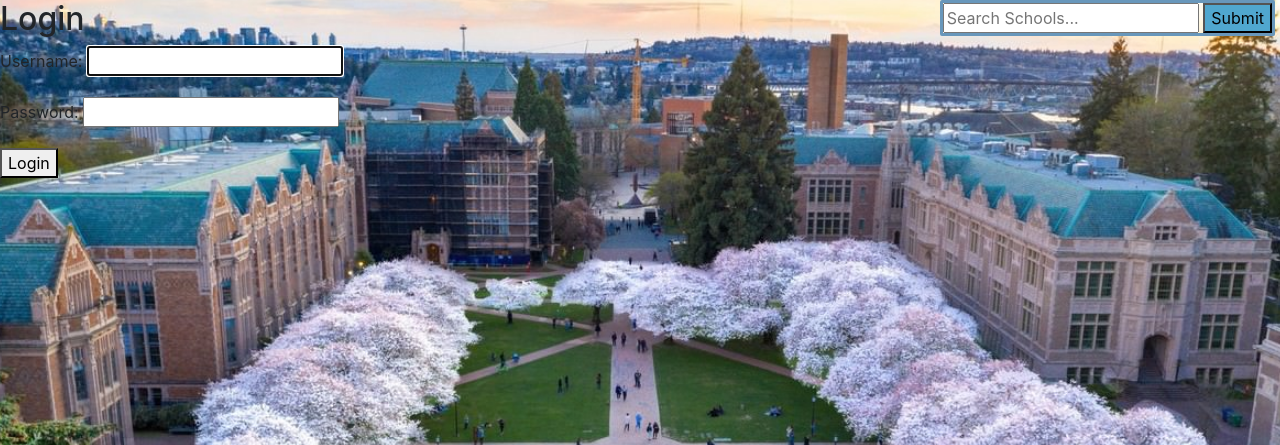
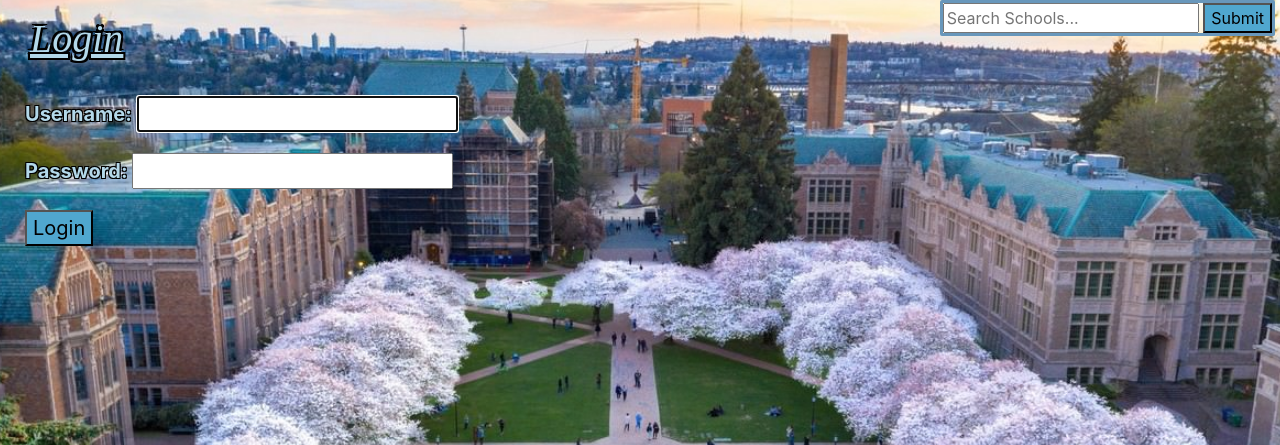
Before and after one commit to citz73/Graduate-Matcher, a Django app: page /login/ in a window 1280 px wide. Shown: the part 56-501 px from the top of the page. Run offline with Django 3.2, Linux system fonts and the light colour scheme; some libraries are stand-ins or nearby versions.

Commit message:
Stylized Sign Up and Login pages. They still look nasty so needs a little more formatting.

```diff
--- a/gradmatchapp/static/gradmatchapp/style.css
+++ b/gradmatchapp/static/gradmatchapp/style.css
@@ -50,5 +50,21 @@
 li.a span{
     font-size: 22px;
     font-weight: bold;
-    color: rgb(207, 80, 143);
     text-shadow: -2px -2px black, 2px -2px black, -2px 2px black, 2px 2px black;
+}
+
+.login_specs{
+    font-size: 20px;
+    font-weight: bold;
+    padding: 10px;
+    color: rgb(179, 216, 233);
+    text-shadow: -1px -1px black, 1px -1px black, -1px 1px black, 1px 1px black;
+}
+
+.signup_specs {
+    font-size: 20px;
+    font-weight: bold;
+    padding: 10px;
+    color: rgb(179, 216, 233);
+    text-shadow: -1px -1px black, 1px -1px black, -1px 1px black, 1px 1px black;
+}
--- a/gradmatchapp/templates/registration/login.html
+++ b/gradmatchapp/templates/registration/login.html
@@ -4,18 +4,20 @@
 {% block body %}
 <html>
 	<head>
-		<h2> Login </h2>
+		<title></title>
 	</head>
 	<body>
-		<form method = "post">
-		{% csrf_token %}
-		{{form.as_p}}
-		<button type = "submit">Login</button>
-		</form>
-
+		<div class="container-fluid">
+			<h1> Login </h1>
+			<div class="login_specs">
+				<form method = "post">
+					{% csrf_token %}
+					{{form.as_p}}
+				<button type = "submit" style="background-color:rgb(80, 167, 207)">Login</button>
+				</form>
+			</div>
+		</div>
 	</body>
-
-
 </html>
 
 {% endblock %}
```
Also changed, not shown: gradmatchapp/templates/gradmatchapp/signup.html (+17 -6 lines).
